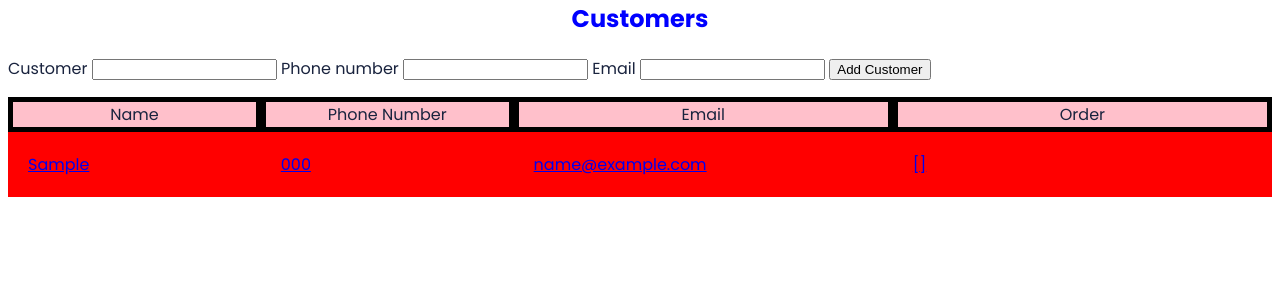
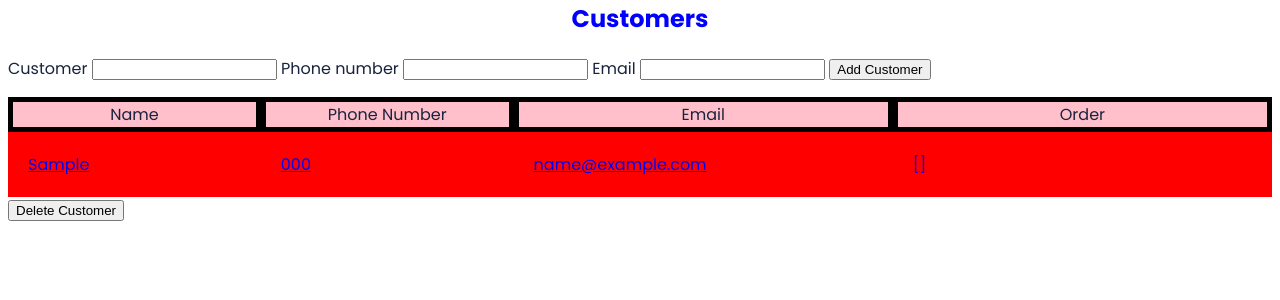
Before and after one commit to cemmartin/python_project, a Flask app: page /orders in a window 1280 px wide. Shown: the part 210-510 px from the top of the page. Run offline with Flask 3, Linux system fonts and the light colour scheme; tables that the repository leaves empty hold one stand-in row (values such as "Sample post").

Commit message:
got delete customers working

```diff
--- a/controllers/order_controller.py
+++ b/controllers/order_controller.py
@@ -30,7 +30,20 @@ def create_order():
     return redirect("/orders")
 
 
+# delete a customer --> maybe on the show page? or would customers page be more convenient?
+@orders_blueprint.route("/orders/<id>/delete", methods=["POST"])
+def remove_order(id):
+    customer = Order.query.get(id)
+    db.session.delete(customer)
+    db.session.commit()
+    return redirect("/orders")
 
+
+
+
+
+
+# ###########################
 
 # @orders_blueprint.route("/orders/<id>")
 # def show(id):
--- a/templates/orders/index.jinja
+++ b/templates/orders/index.jinja
@@ -16,18 +16,24 @@
 
 
 <p>
+{% for order in orders %}
 <div class="customer-container">
     <div class="grid-header">Name</div>
     <div class="grid-header">Phone Number</div>
     <div class="grid-header">Email</div>
     <div class="grid-header">Order</div>
-    {% for order in orders %}
+
     <div class="grid-item"><a href="/orders/{{ order.id }}">{{order.customer}}</a></div>
     <div class="grid-item"><a href="/orders/{{ order.id }}">{{order.phone_number}}</a></div>
     <div class="grid-item"><a href="/orders/{{ order.id }}">{{order.email}}</a></div>
     <div class="grid-item"><a href="/orders/{{ order.id }}">{{order.itemorders}}</a></div>
-    {% endfor %}
+
 {# <a href="/orders/{{ order.id }}"> {{order.customer}}, {{order.phone_number}}, {{order.email}}, {{order.itemorders}}</a> #}
 </div>
+
+<form action="/orders/{{ order.id }}/delete" method="POST">
+    <input class="delete_button" type="submit" value="Delete Customer" />
+</form>
+{% endfor %}
 </p>
 {% endblock %}
```
